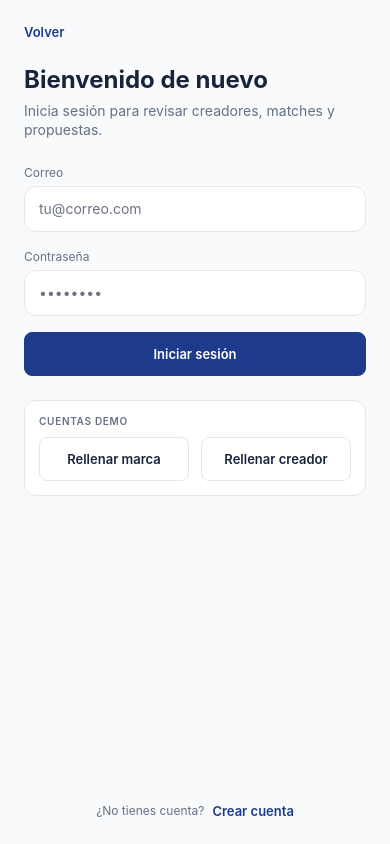
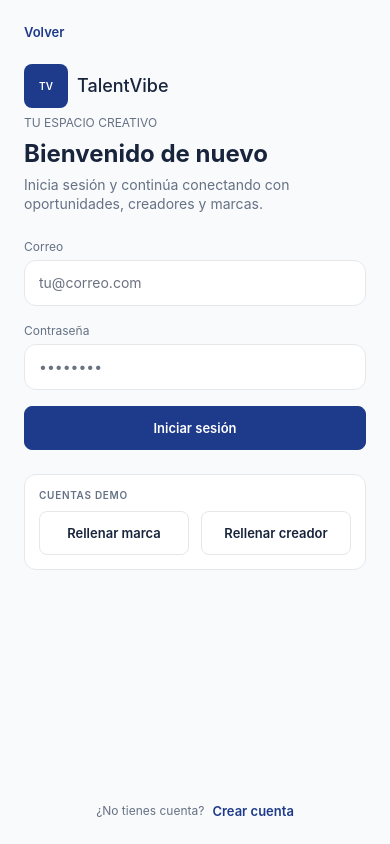
Before and after one commit to Crash0015/TalentVibe_Grupo3, a React Native app: screen / in a window 390 px wide. Both pictures are taken after a click on the button "Iniciar sesión". Built offline with nearby package versions, Linux system fonts and the light colour scheme.

Commit message:
style(login): improve welcome header layout

```diff
--- a/src/presentation/screens/LoginScreen.tsx
+++ b/src/presentation/screens/LoginScreen.tsx
@@ -1,4 +1,4 @@
-import { useState } from 'react';
+import { useState } from "react";
 import {
   KeyboardAvoidingView,
   Platform,
@@ -7,11 +7,11 @@ import {
   ScrollView,
   StyleSheet,
   View,
-} from 'react-native';
+} from "react-native";
 
-import { useAuth } from '../context/AuthContext';
-import { borderWidths, colors, radii, spacing } from '../theme';
-import { AppButton, AppInput, AppText } from '../components/atoms';
+import { useAuth } from "../context/AuthContext";
+import { borderWidths, colors, radii, spacing } from "../theme";
+import { AppButton, AppInput, AppText } from "../components/atoms";
 
 export interface LoginScreenProps {
   onBack: () => void;
@@ -26,12 +26,12 @@ export interface LoginScreenProps {
  */
 export function LoginScreen({ onBack, onRegister }: LoginScreenProps) {
   const { login, demoCredentials } = useAuth();
-  const [email, setEmail] = useState('');
-  const [password, setPassword] = useState('');
+  const [email, setEmail] = useState("");
+  const [password, setPassword] = useState("");
   const [error, setError] = useState<string | null>(null);
   const [isSubmitting, setIsSubmitting] = useState(false);
 
-  const fillCredentials = (account: 'company' | 'creator') => {
+  const fillCredentials = (account: "company" | "creator") => {
     setEmail(demoCredentials[account].email);
     setPassword(demoCredentials[account].password);
     setError(null);
@@ -47,7 +47,7 @@ export function LoginScreen({ onBack, onRegister }: LoginScreenProps) {
       setError(
         cause instanceof Error
           ? cause.message
-          : 'No pudimos iniciar sesión. Inténtalo de nuevo.',
+          : "No pudimos iniciar sesión. Inténtalo de nuevo.",
       );
     } finally {
       setIsSubmitting(false);
@@ -57,7 +57,7 @@ export function LoginScreen({ onBack, onRegister }: LoginScreenProps) {
   return (
     <SafeAreaView style={styles.safe}>
       <KeyboardAvoidingView
-        behavior={Platform.OS === 'ios' ? 'padding' : undefined}
+        behavior={Platform.OS === "ios" ? "padding" : undefined}
         style={styles.flex}
       >
         <ScrollView
@@ -76,10 +76,28 @@ export function LoginScreen({ onBack, onRegister }: LoginScreenProps) {
           </Pressable>
 
           <View style={styles.heading}>
-            <AppText variant="h1">Bienvenido de nuevo</AppText>
-            <AppText variant="body" color="textSecondary">
-              Inicia sesión para revisar creadores, matches y propuestas.
-            </AppText>
+            <View style={styles.brand}>
+              <View style={styles.brandMark}>
+                <AppText variant="badge" color="textOnPrimary">
+                  TV
+                </AppText>
+              </View>
+
+              <AppText variant="h2">TalentVibe</AppText>
+            </View>
+
+            <View style={styles.headingText}>
+              <AppText variant="caption" color="textSecondary">
+                TU ESPACIO CREATIVO
+              </AppText>
+
+              <AppText variant="h1">Bienvenido de nuevo</AppText>
+
+              <AppText variant="body" color="textSecondary">
+                Inicia sesión y continúa conectando con oportunidades, creadores
+                y marcas.
+              </AppText>
+            </View>
           </View>
 
           <View style={styles.form}>
@@ -122,13 +140,13 @@ export function LoginScreen({ onBack, onRegister }: LoginScreenProps) {
               <AppButton
                 label="Rellenar marca"
                 variant="secondary"
-                onPress={() => fillCredentials('company')}
+                onPress={() => fillCredentials("company")}
                 style={styles.demoButton}
               />
               <AppButton
                 label="Rellenar creador"
                 variant="secondary"
-                onPress={() => fillCredentials('creator')}
+                onPress={() => fillCredentials("creator")}
                 style={styles.demoButton}
               />
             </View>
@@ -178,17 +196,35 @@ const styles = StyleSheet.create({
     borderColor: colors.border,
   },
   demoButtons: {
-    flexDirection: 'row',
+    flexDirection: "row",
     gap: spacing.xlPlus,
   },
   demoButton: {
     flex: 1,
   },
   footer: {
-    flexDirection: 'row',
-    justifyContent: 'center',
-    alignItems: 'center',
+    flexDirection: "row",
+    justifyContent: "center",
+    alignItems: "center",
     gap: spacing.lg,
-    marginTop: 'auto',
+    marginTop: "auto",
+  },
+  brand: {
+    flexDirection: "row",
+    alignItems: "center",
+    gap: spacing.mdInset,
+  },
+
+  brandMark: {
+    width: 44,
+    height: 44,
+    alignItems: "center",
+    justifyContent: "center",
+    backgroundColor: colors.primary,
+    borderRadius: radii.md,
+  },
+
+  headingText: {
+    gap: spacing.md,
   },
 });
```
